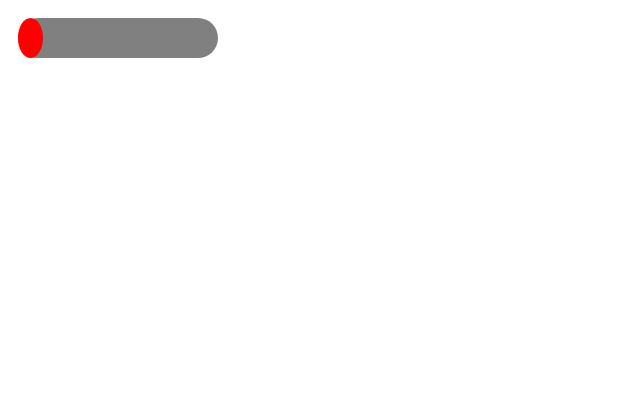
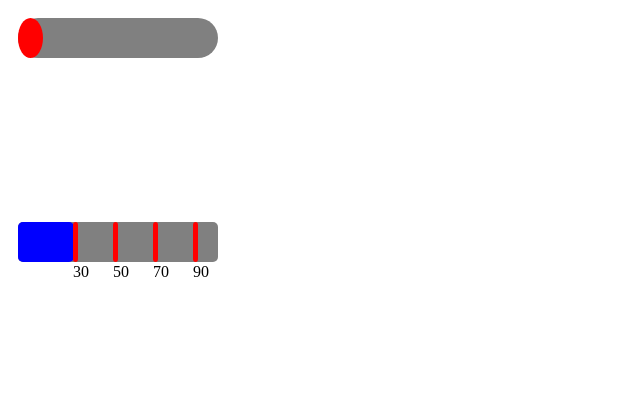
Before and after one commit to elkofy/Gaugeous, a plain HTML site: page index.html in a window 1280 px wide. Shown: the whole page, without its empty margins (0-640 px from the left). Drawn offline with Linux system fonts and the light colour scheme.

Commit message:
Gauge with markers

```diff
--- a/Gauge.js
+++ b/Gauge.js
@@ -5,12 +5,33 @@ const svgns = "http://www.w3.org/2000/svg";
 /**
  * UTILITARIES
  */
- function initSvg(listsvg) {
+function initTextnodes(listnodes) {
+  var txtNodes = [];
+  listnodes.forEach((elem) => {
+    txtNodes.push(document.createTextNode(elem));
+  });
+  return txtNodes;
+}
+function initSvg(listsvg) {
   var svgs = [];
   listsvg.forEach((elem) => {
     svgs.push(document.createElementNS(svgns, elem));
   });
   return svgs;
+}
+function SVGText(text, obj) {
+  for (prop in obj) {
+    text.setAttribute(prop, obj[prop]);
+  }
+  return text;
+}
+function initSvgs(params, num) {
+  var multsvgs = [];
+  for (let i = 0; i < num; i++) {
+    let tempsvg = initSvg(params);
+    multsvgs.push(tempsvg);
+  }
+  return multsvgs;
 }
 function Rect(rect, obj) {
   for (prop in obj) {
@@ -24,6 +45,14 @@ function SvgContainer(svg, obj) {
   }
   return svg;
 }
+function findLoc(el, arr, st, en) {
+  st = st || 0;
+  en = en || arr.length;
+  for (i = 0; i < arr.length; i++) {
+    if (arr[i] > el) return i;
+  }
+  return en;
+}
 function printSpacers() {
   console.log("---------------------------------------------");
 }
@@ -32,7 +61,7 @@ function printSpacers() {
  */
 
 class Gauge {
-  constructor(id = "test", type, value ,options = [1]) {
+  constructor(id = "test", type, value, options = [1]) {
     this.id = id;
     this.type = type;
     this.value = value;
@@ -48,11 +77,11 @@ class Gauge {
     let currentgauge;
     switch (this.type) {
       case "lvlgauge":
-        var lvl = new lvlGauge(this.value,this.options);
+        var lvl = new lvlGauge(this.value, this.options);
         currentgauge = lvl.getsvg();
         break;
-        case "markergauge":
-        var lvl = new markerGauge(this.value,this.options);
+      case "markergauge":
+        var lvl = new markerGauge(this.value, this.options);
         currentgauge = lvl.getsvg();
         break;
       default:
@@ -67,7 +96,7 @@ class Gauge {
 }
 
 class lvlGauge {
-  constructor(value = 0, options = [1] , references = []) {
+  constructor(value = 0, options = [1], references = []) {
     this.value = value;
     this.options = options;
     this.references = references;
@@ -79,7 +108,7 @@ class lvlGauge {
       GaugeH: 40,
       GaugeX: 10,
       GaugeY: 10,
-      GaugeRY:20
+      GaugeRY: 20,
     };
     let gaugeval = (props["GaugeW"] * this.value) / 10;
     let colors = ["red", "yellow", "green"];
@@ -94,7 +123,7 @@ class lvlGauge {
       id: "lvlgauge",
       width: 400,
       height: 200,
-      transform: 'scale(' + this.options[0] + ')',
+      transform: "scale(" + this.options[0] + ")",
     });
 
     svgelem[1] = Rect(svgelem[1], {
@@ -104,7 +133,7 @@ class lvlGauge {
       x: props["GaugeX"],
       y: props["GaugeY"],
       fill: "grey",
-      ry: props['GaugeRY'],
+      ry: props["GaugeRY"],
     });
 
     if (this.value > 10) {
@@ -121,7 +150,7 @@ class lvlGauge {
       x: props["GaugeX"],
       y: props["GaugeY"],
       fill: currentcolor,
-      ry: props['GaugeRY'],
+      ry: props["GaugeRY"],
     });
 
     svgelem[0].appendChild(svgelem[1]);
@@ -130,55 +159,112 @@ class lvlGauge {
     return svgelem[0];
   }
 }
+
 class markerGauge {
-  constructor(value = 0, options = [1]) {
+  constructor(value = [0, 100, 55, 35, 50], options = [1]) {
     this.value = value;
     this.options = options;
   }
   getsvg() {
-    let svgelem = initSvg(["svg", "rect", "rect"]);
-    let refs = initSvg(["rect", "text"]);
-    let cursorval = initSvg(["rect","text"]);
-
     let props = {
       GaugeW: 200,
       GaugeH: 40,
       GaugeX: 10,
       GaugeY: 10,
-      GaugeRY:5
+      GaugeRY: 5,
     };
+    let propsmarkers = {
+      GaugeW: 5,
+      GaugeH: 40,
+      GaugeX: 10,
+      GaugeY: 10,
+      GaugeRY: 3,
+    };
+    let svgelem = initSvg(["svg", "rect", "rect"]);
+    let markers = this.value.slice(3, this.value.length).sort();
+    console.log(markers);
+    var textnodes = initTextnodes([...markers, this.value[2]]);
+
+    let svgmarkers = initSvgs(["rect", "text"], markers.length);
+    var xval = (this.value[2] * props["GaugeW"]) / this.value[1];
+
+    for (let svgmki = 0; svgmki < svgmarkers.length; svgmki++) {
+      var mkval = (markers[svgmki] * props["GaugeW"]) / this.value[1];
+
+      svgmarkers[svgmki].forEach((element, idx) => {
+        if (idx == 0) {
+          element = Rect(element, {
+            width: propsmarkers["GaugeW"],
+            height: propsmarkers["GaugeH"],
+            x: mkval + propsmarkers["GaugeW"],
+            y: propsmarkers["GaugeY"],
+            fill: "red",
+            ry: propsmarkers["GaugeRY"],
+          });
+        } else {
+          element = SVGText(element, {
+            width: propsmarkers["GaugeW"],
+            height: propsmarkers["GaugeH"],
+            x: mkval + propsmarkers["GaugeW"],
+            y: propsmarkers["GaugeY"] * 2 + 5 + propsmarkers["GaugeH"],
+            fill: "black",
+            ry: propsmarkers["GaugeRY"],
+          });
+        }
+        element.appendChild(textnodes[svgmki]);
+      });
+    }
+
     svgelem[0] = SvgContainer(svgelem[0], {
-      id: "markergauge",  // id of the svg element
-      width: 400, // width of the svg element
-      height: 200, // height of the svg element
-      transform: 'scale(' + this.options[0] + ')',
+      id: "markergauge",
+      width: 400,
+      height: 200,
+      transform: "scale(" + this.options[0] + ")",
     });
-    svgelem[1] = Rect(svgelem[1], { // rectangle
+    svgelem[1] = Rect(svgelem[1], {
+      // rectangle
       width: props["GaugeW"], // width of the rectangle
       height: props["GaugeH"], // height of the rectangle
       x: props["GaugeX"], // x position of the rectangle
       y: props["GaugeY"], // y position of the rectangle
       fill: "grey", // fill color of the rectangle
-      ry: props['GaugeRY'],
+      ry: props["GaugeRY"],
     });
-    svgelem[2] = Rect(svgelem[2], { // rectangle
-      width: props["GaugeW"], // width of the rectangle
-      height: props["GaugeH"], // height of the rectangle
-      x: props["GaugeX"], // x position of the rectangle
-      y: props["GaugeY"], // y position of the rectangle
-      fill: "grey", // fill color of the rectangle
-      ry: props['GaugeRY'],
+    svgelem[2] = Rect(svgelem[2], {
+      // rectangle
+      width: xval,
+      height: props["GaugeH"],
+      x: props["GaugeX"],
+      y: props["GaugeY"],
+      fill: "blue",
+      ry: props["GaugeRY"],
     });
+    svgelem[0].appendChild(svgelem[1]);
+    svgelem[0].appendChild(svgelem[2]);
 
+    for (let svgmk = 0; svgmk < svgmarkers.length; svgmk++) {
+      svgmarkers[svgmk].forEach((element) => {
+        svgelem[0].appendChild(element);
+      });
+    }
+    // svgelem[0].appendChild(svgmarkers[0][0]);
 
-    }
+    return svgelem[0];
   }
-
-
-
+}
 
 /**
  * TESTS
  */
-var gauge = new Gauge("test", "lvlgauge",1,[1]);
+
+//Gauge one to ten with scale 1
+var gauge = new Gauge("test", "lvlgauge", 1, [1]);
 gauge.Draw();
+//Gauge one to ten with scale 1
+var marked_gauge = new Gauge(
+  "testmarker",
+  "markergauge",
+  [0, 100, 28, 30, 50, 70, 90],
+  [1]
+);
+marked_gauge.Draw();
--- a/index.html
+++ b/index.html
@@ -8,6 +8,8 @@
 </head>
 <body>
 <div id='test'></div>
+<div id='testmarker'></div>
+
     <script src="./Gauge.js"></script>
 </body>
 </html>
```
